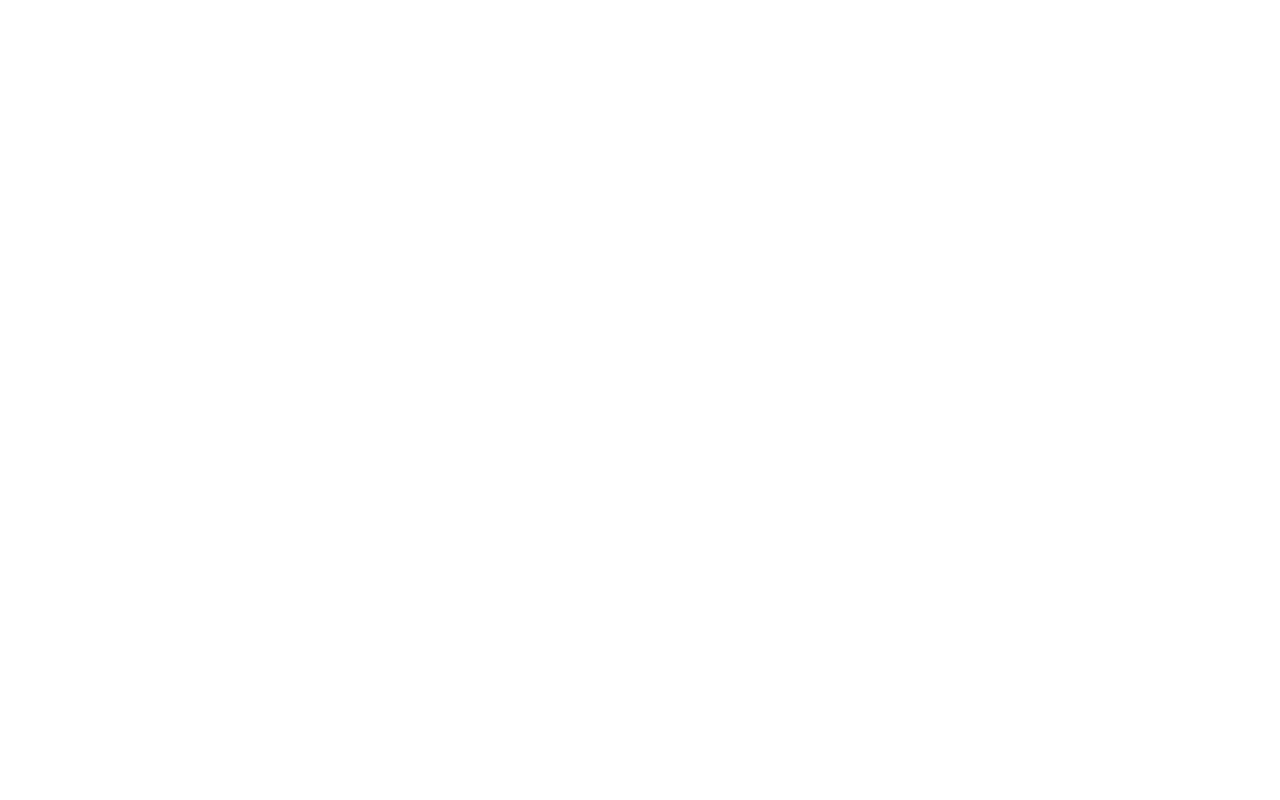
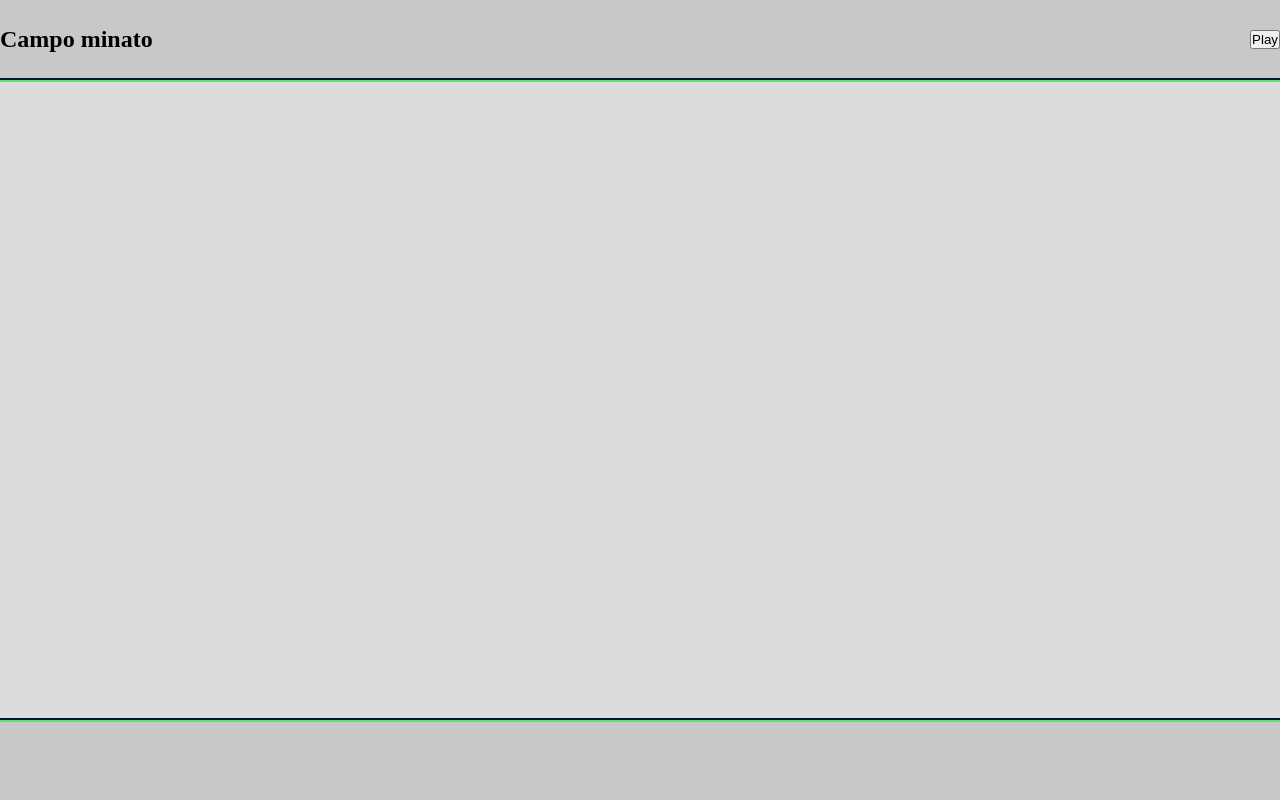
Before and after one commit to andrearicciotti/js-campominato-grid, a plain HTML site: page index.html in a window 1280 px wide. Drawn offline with Linux system fonts and the light colour scheme.

Commit message:
add: html scaffolding and layout

```diff
--- a/css/style.css
+++ b/css/style.css
@@ -0,0 +1,95 @@
+/* CUSTOM PROPERTIES */
+:root {
+    --primary-col : #66de73;
+    --secondary-col: #041531;
+    --bg-col-header: rgb(200, 200, 200);
+    --bg-col-footer: rgb(200, 200, 200);
+    --bg-col-main:;
+
+    --header-height: 80px;
+    --footer-height: 80px;
+}
+
+/* RESET */
+* {
+    margin: 0;
+    padding: 0;
+    box-sizing: border-box;
+}
+
+img {
+    max-width: 100%;
+}
+
+
+/* COMMON */
+.container {
+    width: 100%;
+    height: 100vh;
+    background-color: gainsboro;
+}
+
+
+
+
+/* UTILITIES */
+
+
+
+
+/* HEADER */
+.header {
+    height: var(--header-height);
+    background-color: var(--bg-col-header);
+    border-bottom: 2px solid var(--secondary-col);
+}
+
+.nav {
+    height: 100%;
+    width: 100%;
+    display: flex;
+    align-items: center;
+    justify-content: space-between;
+}
+
+
+
+/* MAIN */
+.main {
+    height: calc(100% - (var(--header-height)) - (var(--footer-height)));
+    border-top: 2px solid var(--primary-col);
+    border-bottom: 2px solid var(--secondary-col);
+}
+
+.wrapper {
+    height: 100%;
+    width: 100%;
+    margin: 0 auto;
+    display: flex;
+    justify-content: center;
+    align-items: center;
+}
+
+.grid {
+    width: 550px;
+    height: 550px;
+    display: flex;
+    flex-wrap: wrap;
+}
+
+.cell {
+    width: calc(100% / 10);
+    aspect-ratio: 1;
+    border: 1px solid var(--secondary-col);
+    display: flex;
+    justify-content: center;
+    align-items: center;
+}
+
+
+/* FOOTER */
+.footer {
+    height: var(--footer-height);
+    background-color: var(--bg-col-footer);
+    border-top: 2px solid var(--primary-col);
+}
--- a/index.html
+++ b/index.html
@@ -7,6 +7,133 @@
     <link rel="stylesheet" href="css/style.css">
 </head>
 <body>
+    <div class="container">
+        <div class="header">
+
+            <nav class="nav">
+                <div class="title">
+                    <h2><strong>Campo minato</strong></h2>
+                </div>
+                <div class="actions">
+                    <button class="btn-play">Play</button>
+                </div>
+            </nav>
+
+        </div>
+
+        <main class="main">
+
+            <div class="wrapper">
+                <div class="grid">
+                    <!-- <div class="cell"></div>
+                    <div class="cell"></div>
+                    <div class="cell"></div>
+                    <div class="cell"></div>
+                    <div class="cell"></div>
+                    <div class="cell"></div>
+                    <div class="cell"></div>
+                    <div class="cell"></div>
+                    <div class="cell"></div>
+                    <div class="cell"></div>
+                    <div class="cell"></div>
+                    <div class="cell"></div>
+                    <div class="cell"></div>
+                    <div class="cell"></div>
+                    <div class="cell"></div>
+                    <div class="cell"></div>
+                    <div class="cell"></div>
+                    <div class="cell"></div>
+                    <div class="cell"></div>
+                    <div class="cell"></div>
+                    <div class="cell"></div>
+                    <div class="cell"></div>
+                    <div class="cell"></div>
+                    <div class="cell"></div>
+                    <div class="cell"></div>
+                    <div class="cell"></div>
+                    <div class="cell"></div>
+                    <div class="cell"></div>
+                    <div class="cell"></div>
+                    <div class="cell"></div>
+                    <div class="cell"></div>
+                    <div class="cell"></div>
+                    <div class="cell"></div>
+                    <div class="cell"></div>
+                    <div class="cell"></div>
+                    <div class="cell"></div>
+                    <div class="cell"></div>
+                    <div class="cell"></div>
+                    <div class="cell"></div>
+                    <div class="cell"></div>
+                    <div class="cell"></div>
+                    <div class="cell"></div>
+                    <div class="cell"></div>
+                    <div class="cell"></div>
+                    <div class="cell"></div>
+                    <div class="cell"></div>
+                    <div class="cell"></div>
+                    <div class="cell"></div>
+                    <div class="cell"></div>
+                    <div class="cell"></div>
+                    <div class="cell"></div>
+                    <div class="cell"></div>
+                    <div class="cell"></div>
+                    <div class="cell"></div>
+                    <div class="cell"></div>
+                    <div class="cell"></div>
+                    <div class="cell"></div>
+                    <div class="cell"></div>
+                    <div class="cell"></div>
+                    <div class="cell"></div>
+                    <div class="cell"></div>
+                    <div class="cell"></div>
+                    <div class="cell"></div>
+                    <div class="cell"></div>
+                    <div class="cell"></div>
+                    <div class="cell"></div>
+                    <div class="cell"></div>
+                    <div class="cell"></div>
+                    <div class="cell"></div>
+                    <div class="cell"></div>
+                    <div class="cell"></div>
+                    <div class="cell"></div>
+                    <div class="cell"></div>
+                    <div class="cell"></div>
+                    <div class="cell"></div>
+                    <div class="cell"></div>
+                    <div class="cell"></div>
+                    <div class="cell"></div>
+                    <div class="cell"></div>
+                    <div class="cell"></div>
+                    <div class="cell"></div>
+                    <div class="cell"></div>
+                    <div class="cell"></div>
+                    <div class="cell"></div>
+                    <div class="cell"></div>
+                    <div class="cell"></div>
+                    <div class="cell"></div>
+                    <div class="cell"></div>
+                    <div class="cell"></div>
+                    <div class="cell"></div>
+                    <div class="cell"></div>
+                    <div class="cell"></div>
+                    <div class="cell"></div>
+                    <div class="cell"></div>
+                    <div class="cell"></div>
+                    <div class="cell"></div>
+                    <div class="cell"></div>
+                    <div class="cell"></div>
+                    <div class="cell"></div>
+                    <div class="cell"></div> -->
+                </div>
+            </div>
+
+        </main>
+
+        <footer class="footer">
+
+        </footer>
+    </div>
 
     <script src="js/script.js"></script>
 </body>
```
